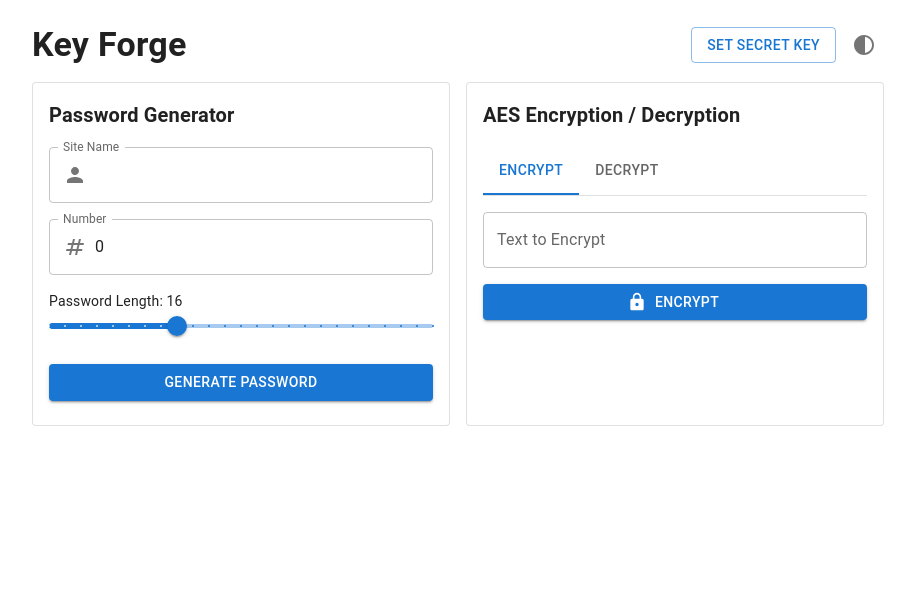
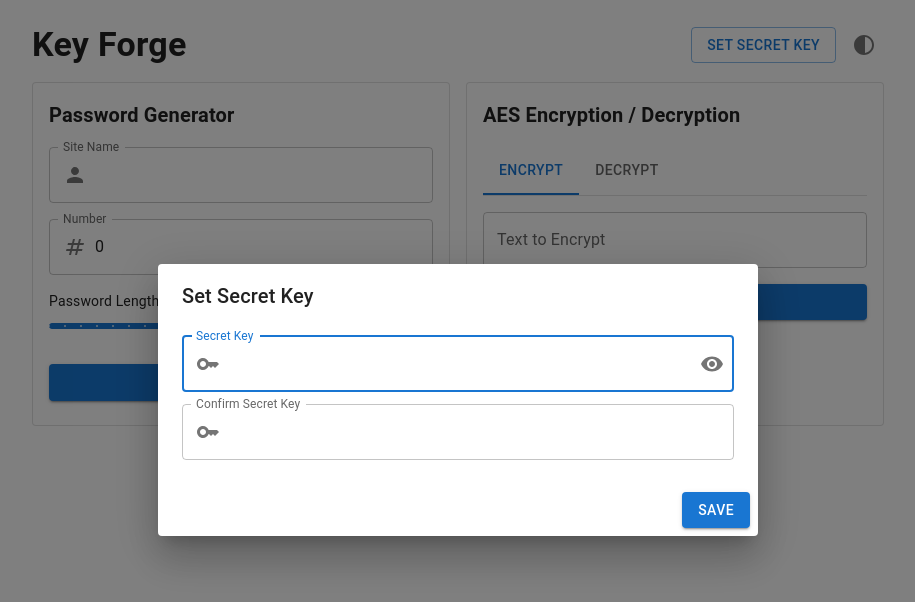
Before and after one commit to windsnow1025/Key-Forge, a React (Vite) app: page / in a window 1280 px wide. Shown: the top 602 px of the page, without its empty margins (182-1097 px from the left). Built offline with nearby package versions, Linux system fonts and the light colour scheme.

Commit message:
feat: verifier

```diff
--- a/src/App.tsx
+++ b/src/App.tsx
@@ -4,31 +4,40 @@ import Button from "@mui/material/Button";
 import Typography from "@mui/material/Typography";
 import PasswordGenerator from "./components/PasswordGenerator";
 import EncryptorDecryptor from "./components/EncryptorDecryptor";
-import SecretKeyDialog from "./components/SecretKeyDialog";
+import {hasSecretKeyVerifier, saveSecretKeyVerifier, verifySecretKey} from "./lib/SecretKeyVerifier";
+import {SecretKeyDialogMode} from "./components/SecretKeyDialogMode";
+import SetSecretKeyDialog from "./components/SetSecretKeyDialog";
 import ThemeSwitch from "./components/ThemeSwitch";
-
-const SecretKeyStorage = "secretKey";
+import UnlockSecretKeyDialog from "./components/UnlockSecretKeyDialog";
 
 function App() {
-  const [key, setKey] = useState(() => {
-    const savedKey = localStorage.getItem(SecretKeyStorage);
-    return savedKey ? Number(savedKey) : 0;
-  });
-  const [dialogOpen, setDialogOpen] = useState(false);
-  const [dialogMounted, setDialogMounted] = useState(false);
+  const [key, setKey] = useState<number | null>(null);
+  const [hasSavedVerifier, setHasSavedVerifier] = useState(() => hasSecretKeyVerifier());
+  const [dialogMode, setDialogMode] = useState<SecretKeyDialogMode>(
+    hasSavedVerifier ? SecretKeyDialogMode.Unlock : SecretKeyDialogMode.Setup
+  );
+  const [dialogOpen, setDialogOpen] = useState(true);
+  const [dialogMounted, setDialogMounted] = useState(true);
 
   const openDialog = () => {
+    setDialogMode(hasSavedVerifier && key === null ? SecretKeyDialogMode.Unlock : SecretKeyDialogMode.Setup);
     setDialogMounted(true);
     setDialogOpen(true);
   };
 
-  const handleSetKey = (newKey: number, remember: boolean) => {
-    setKey(Number(newKey));
-    if (remember && newKey) {
-      localStorage.setItem(SecretKeyStorage, newKey.toString());
-    } else {
-      localStorage.removeItem(SecretKeyStorage);
+  const handleSetKey = (newKey: number) => {
+    saveSecretKeyVerifier(newKey);
+    setHasSavedVerifier(true);
+    setKey(newKey);
+    return null;
+  };
+
+  const handleUnlockKey = (newKey: number) => {
+    if (!verifySecretKey(newKey)) {
+      return "Secret Key is incorrect";
     }
+    setKey(newKey);
+    return null;
   };
 
   return (
@@ -45,13 +54,21 @@ function App() {
             <ThemeSwitch/>
           </div>
         </div>
-        {dialogMounted && (
-          <SecretKeyDialog
+        {dialogMounted && dialogMode === SecretKeyDialogMode.Setup && (
+          <SetSecretKeyDialog
             open={dialogOpen}
             onClose={() => setDialogOpen(false)}
             onExited={() => setDialogMounted(false)}
             keyValue={key}
             setKeyValue={handleSetKey}
+          />
+        )}
+        {dialogMounted && dialogMode === SecretKeyDialogMode.Unlock && (
+          <UnlockSecretKeyDialog
+            open={dialogOpen}
+            onClose={() => setDialogOpen(false)}
+            onExited={() => setDialogMounted(false)}
+            setKeyValue={handleUnlockKey}
           />
         )}
         <div className="grid grid-cols-2 gap-4 max-md:grid-cols-1">
--- a/src/components/EncryptorDecryptor.tsx
+++ b/src/components/EncryptorDecryptor.tsx
@@ -20,7 +20,7 @@ import LockIcon from "@mui/icons-material/Lock";
 import LockOpenIcon from "@mui/icons-material/LockOpen";
 import {decryptAES, encryptAES} from "../lib/EncryptionLogic";
 
-function EncryptorDecryptor({keyValue}: {keyValue: number}) {
+function EncryptorDecryptor({keyValue}: {keyValue: number | null}) {
   const [tabValue, setTabValue] = useState(0);
   const [plaintext, setPlaintext] = useState("");
   const [ciphertext, setCiphertext] = useState("");
@@ -44,7 +44,7 @@ function EncryptorDecryptor({keyValue}: {keyValue: number}) {
   };
 
   const handleEncrypt = () => {
-    if (!keyValue) {
+    if (keyValue === null) {
       showAlert("Please set your Secret Key", "warning");
       return;
     }
@@ -58,7 +58,7 @@ function EncryptorDecryptor({keyValue}: {keyValue: number}) {
   };
 
   const handleDecrypt = () => {
-    if (!keyValue) {
+    if (keyValue === null) {
       showAlert("Please set your Secret Key", "warning");
       return;
     }
--- a/src/components/PasswordGenerator.tsx
+++ b/src/components/PasswordGenerator.tsx
@@ -20,7 +20,7 @@ import VisibilityIcon from "@mui/icons-material/Visibility";
 import VisibilityOffIcon from "@mui/icons-material/VisibilityOff";
 import {generatePassword} from "../lib/PasswordLogic";
 
-function PasswordGenerator({keyValue}: {keyValue: number}) {
+function PasswordGenerator({keyValue}: {keyValue: number | null}) {
   const [name, setName] = useState("");
   const [no, setNo] = useState(0);
   const [length, setLength] = useState(16);
@@ -44,7 +44,7 @@ function PasswordGenerator({keyValue}: {keyValue: number}) {
   };
 
   const handleGeneratePassword = () => {
-    if (!keyValue) {
+    if (keyValue === null) {
       showAlert("Please set your Secret Key", "warning");
       return;
     }
--- /dev/null
+++ b/src/components/SecretKeyDialogMode.ts
@@ -0,0 +1,4 @@
+export enum SecretKeyDialogMode {
+  Setup = "setup",
+  Unlock = "unlock",
+}
--- a/src/components/SecretKeyDialog.tsx
+++ b/src/components/SetSecretKeyDialog.tsx
@@ -1,12 +1,11 @@
 import {type MouseEvent, useState} from "react";
+import Alert from "@mui/material/Alert";
 import Button from "@mui/material/Button";
-import Checkbox from "@mui/material/Checkbox";
 import Dialog from "@mui/material/Dialog";
 import DialogActions from "@mui/material/DialogActions";
 import DialogContent from "@mui/material/DialogContent";
 import DialogTitle from "@mui/material/DialogTitle";
 import FormControl from "@mui/material/FormControl";
-import FormControlLabel from "@mui/material/FormControlLabel";
 import IconButton from "@mui/material/IconButton";
 import InputAdornment from "@mui/material/InputAdornment";
 import InputLabel from "@mui/material/InputLabel";
@@ -15,19 +14,34 @@ import KeyIcon from "@mui/icons-material/Key";
 import VisibilityIcon from "@mui/icons-material/Visibility";
 import VisibilityOffIcon from "@mui/icons-material/VisibilityOff";
 
-function SecretKeyDialog({open, onClose, onExited, keyValue, setKeyValue}: {
+function SetSecretKeyDialog({open, onClose, onExited, keyValue, setKeyValue}: {
   open: boolean;
   onClose: () => void;
   onExited: () => void;
-  keyValue: number;
-  setKeyValue: (newKey: number, remember: boolean) => void;
+  keyValue: number | null;
+  setKeyValue: (newKey: number) => string | null;
 }) {
-  const [inputValue, setInputValue] = useState<number>(keyValue);
-  const [rememberKey, setRememberKey] = useState(true);
+  const [inputValue, setInputValue] = useState(keyValue === null ? "" : keyValue.toString());
+  const [confirmationValue, setConfirmationValue] = useState("");
+  const [errorMessage, setErrorMessage] = useState("");
   const [showKey, setShowKey] = useState(false);
 
   const handleSave = () => {
-    setKeyValue(inputValue, rememberKey);
+    const trimmedValue = inputValue.trim();
+    const newKey = Number(trimmedValue);
+    if (!trimmedValue || !Number.isFinite(newKey) || newKey === 0) {
+      setErrorMessage("Secret Key is required");
+      return;
+    }
+    if (trimmedValue !== confirmationValue.trim()) {
+      setErrorMessage("Secret Keys do not match");
+      return;
+    }
+    const error = setKeyValue(newKey);
+    if (error) {
+      setErrorMessage(error);
+      return;
+    }
     onClose();
   };
 
@@ -38,16 +52,24 @@ function SecretKeyDialog({open, onClose, onExited, keyValue, setKeyValue}: {
   };
 
   return (
-    <Dialog open={open} onClose={onClose} slotProps={{transition: {onExited}}}>
+    <Dialog open={open} slotProps={{transition: {onExited}}}>
       <DialogTitle>Set Secret Key</DialogTitle>
       <DialogContent>
+        {errorMessage && (
+          <Alert severity="error" sx={{mt: 1, mb: 1}}>
+            {errorMessage}
+          </Alert>
+        )}
         <FormControl fullWidth margin="dense" variant="outlined">
           <InputLabel htmlFor="outlined-adornment-secret-key">Secret Key</InputLabel>
           <OutlinedInput
             id="outlined-adornment-secret-key"
             type={showKey ? "text" : "password"}
             value={inputValue}
-            onChange={(e) => setInputValue(Number(e.target.value))}
+            onChange={(e) => {
+              setInputValue(e.target.value);
+              setErrorMessage("");
+            }}
             startAdornment={
               <InputAdornment position="start">
                 <KeyIcon/>
@@ -70,23 +92,30 @@ function SecretKeyDialog({open, onClose, onExited, keyValue, setKeyValue}: {
             autoFocus
           />
         </FormControl>
-        <FormControlLabel
-          control={
-            <Checkbox
-              checked={rememberKey}
-              onChange={(e) => setRememberKey(e.target.checked)}
-              color="primary"
-            />
-          }
-          label="Remember this key"
-        />
+        <FormControl fullWidth margin="dense" variant="outlined">
+          <InputLabel htmlFor="outlined-adornment-confirm-secret-key">Confirm Secret Key</InputLabel>
+          <OutlinedInput
+            id="outlined-adornment-confirm-secret-key"
+            type={showKey ? "text" : "password"}
+            value={confirmationValue}
+            onChange={(e) => {
+              setConfirmationValue(e.target.value);
+              setErrorMessage("");
+            }}
+            startAdornment={
+              <InputAdornment position="start">
+                <KeyIcon/>
+              </InputAdornment>
+            }
+            label="Confirm Secret Key"
+          />
+        </FormControl>
       </DialogContent>
       <DialogActions>
-        <Button onClick={onClose}>Cancel</Button>
         <Button onClick={handleSave} variant="contained">Save</Button>
       </DialogActions>
     </Dialog>
   );
 }
 
-export default SecretKeyDialog;
+export default SetSecretKeyDialog;
--- /dev/null
+++ b/src/components/UnlockSecretKeyDialog.tsx
@@ -0,0 +1,97 @@
+import {type MouseEvent, useState} from "react";
+import Alert from "@mui/material/Alert";
+import Button from "@mui/material/Button";
+import Dialog from "@mui/material/Dialog";
+import DialogActions from "@mui/material/DialogActions";
+import DialogContent from "@mui/material/DialogContent";
+import DialogTitle from "@mui/material/DialogTitle";
+import FormControl from "@mui/material/FormControl";
+import IconButton from "@mui/material/IconButton";
+import InputAdornment from "@mui/material/InputAdornment";
+import InputLabel from "@mui/material/InputLabel";
+import OutlinedInput from "@mui/material/OutlinedInput";
+import KeyIcon from "@mui/icons-material/Key";
+import VisibilityIcon from "@mui/icons-material/Visibility";
+import VisibilityOffIcon from "@mui/icons-material/VisibilityOff";
+
+function UnlockSecretKeyDialog({open, onClose, onExited, setKeyValue}: {
+  open: boolean;
+  onClose: () => void;
+  onExited: () => void;
+  setKeyValue: (newKey: number) => string | null;
+}) {
+  const [inputValue, setInputValue] = useState("");
+  const [errorMessage, setErrorMessage] = useState("");
+  const [showKey, setShowKey] = useState(false);
+
+  const handleUnlock = () => {
+    const trimmedValue = inputValue.trim();
+    const newKey = Number(trimmedValue);
+    if (!trimmedValue || !Number.isFinite(newKey) || newKey === 0) {
+      setErrorMessage("Secret Key is required");
+      return;
+    }
+    const error = setKeyValue(newKey);
+    if (error) {
+      setErrorMessage(error);
+      return;
+    }
+    onClose();
+  };
+
+  const handleClickShowKey = () => setShowKey(!showKey);
+
+  const preventDefault = (event: MouseEvent<HTMLButtonElement>) => {
+    event.preventDefault();
+  };
+
+  return (
+    <Dialog open={open} slotProps={{transition: {onExited}}}>
+      <DialogTitle>Unlock Secret Key</DialogTitle>
+      <DialogContent>
+        {errorMessage && (
+          <Alert severity="error" sx={{mt: 1, mb: 1}}>
+            {errorMessage}
+          </Alert>
+        )}
+        <FormControl fullWidth margin="dense" variant="outlined">
+          <InputLabel htmlFor="outlined-adornment-secret-key">Secret Key</InputLabel>
+          <OutlinedInput
+            id="outlined-adornment-secret-key"
+            type={showKey ? "text" : "password"}
+            value={inputValue}
+            onChange={(e) => {
+              setInputValue(e.target.value);
+              setErrorMessage("");
+            }}
+            startAdornment={
+              <InputAdornment position="start">
+                <KeyIcon/>
+              </InputAdornment>
+            }
+            endAdornment={
+              <InputAdornment position="end">
+                <IconButton
+                  aria-label={showKey ? "hide the secret key" : "display the secret key"}
+                  onClick={handleClickShowKey}
+                  onMouseDown={preventDefault}
+                  onMouseUp={preventDefault}
+                  edge="end"
+                >
+                  {showKey ? <VisibilityOffIcon/> : <VisibilityIcon/>}
+                </IconButton>
+              </InputAdornment>
+            }
+            label="Secret Key"
+            autoFocus
+          />
+        </FormControl>
+      </DialogContent>
+      <DialogActions>
+        <Button onClick={handleUnlock} variant="contained">Unlock</Button>
+      </DialogActions>
+    </Dialog>
+  );
+}
+
+export default UnlockSecretKeyDialog;
--- /dev/null
+++ b/src/lib/SecretKeyVerifier.ts
@@ -0,0 +1,61 @@
+import sha256 from "crypto-js/sha256";
+import hex from "crypto-js/enc-hex";
+
+const SecretKeyVerifierStorage = "secretKeyVerifier";
+const SaltByteLength = 16;
+
+type SecretKeyVerifier = {
+  salt: string;
+  verifier: string;
+};
+
+export function hasSecretKeyVerifier() {
+  return readSecretKeyVerifier() !== null;
+}
+
+export function saveSecretKeyVerifier(secretKey: number) {
+  const salt = generateSalt();
+  const payload: SecretKeyVerifier = {
+    salt,
+    verifier: computeSecretKeyVerifier(secretKey, salt),
+  };
+  localStorage.setItem(SecretKeyVerifierStorage, JSON.stringify(payload));
+}
+
+export function verifySecretKey(secretKey: number) {
+  const payload = readSecretKeyVerifier();
+  if (!payload) {
+    return false;
+  }
+  return computeSecretKeyVerifier(secretKey, payload.salt) === payload.verifier;
+}
+
+function readSecretKeyVerifier(): SecretKeyVerifier | null {
+  const storedValue = localStorage.getItem(SecretKeyVerifierStorage);
+  if (!storedValue) {
+    return null;
+  }
+
+  try {
+    const parsedValue = JSON.parse(storedValue) as Partial<SecretKeyVerifier>;
+    if (
+      typeof parsedValue.salt !== "string" ||
+      typeof parsedValue.verifier !== "string"
+    ) {
+      return null;
+    }
+    return parsedValue as SecretKeyVerifier;
+  } catch {
+    return null;
+  }
+}
+
+function computeSecretKeyVerifier(secretKey: number, salt: string) {
+  const verifierInput = `${salt}:${secretKey}`;
+  return sha256(verifierInput).toString(hex);
+}
+
+function generateSalt() {
+  const salt = crypto.getRandomValues(new Uint8Array(SaltByteLength));
+  return Array.from(salt, (byte) => byte.toString(16).padStart(2, "0")).join("");
+}
--- a/tsconfig.app.json
+++ b/tsconfig.app.json
@@ -18,7 +18,7 @@
     /* Linting */
     "noUnusedLocals": true,
     "noUnusedParameters": true,
-    "erasableSyntaxOnly": true,
+    "erasableSyntaxOnly": false,
     "noFallthroughCasesInSwitch": true
   },
   "include": ["src"]
```
